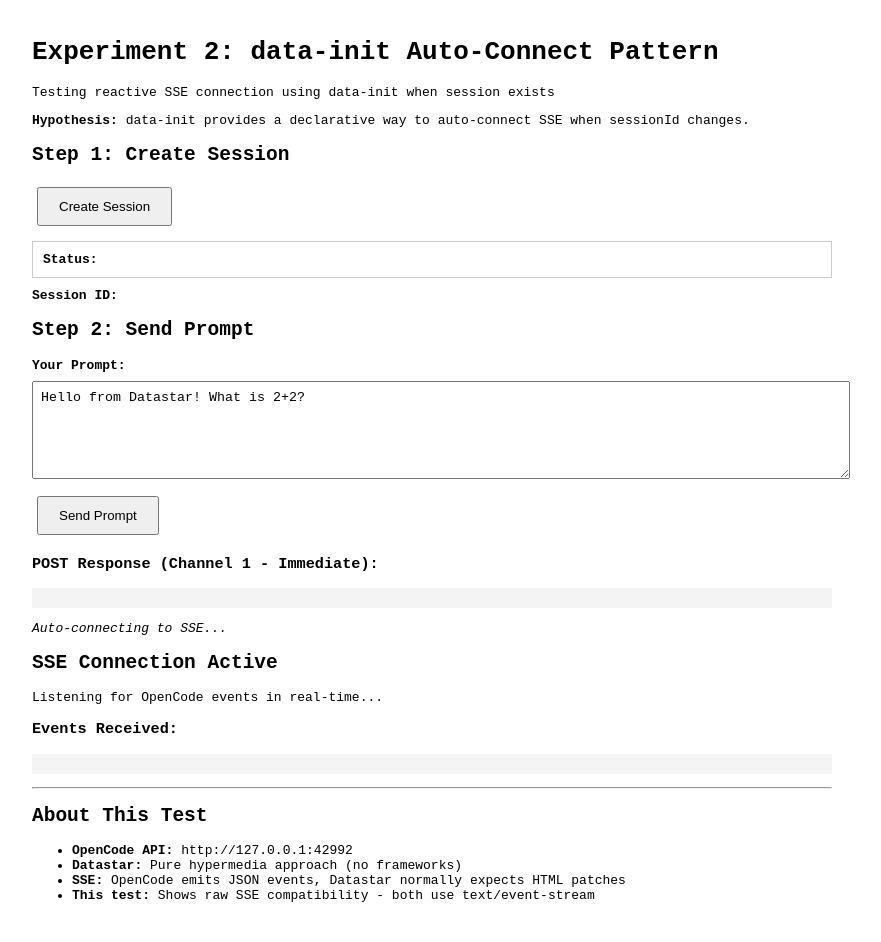
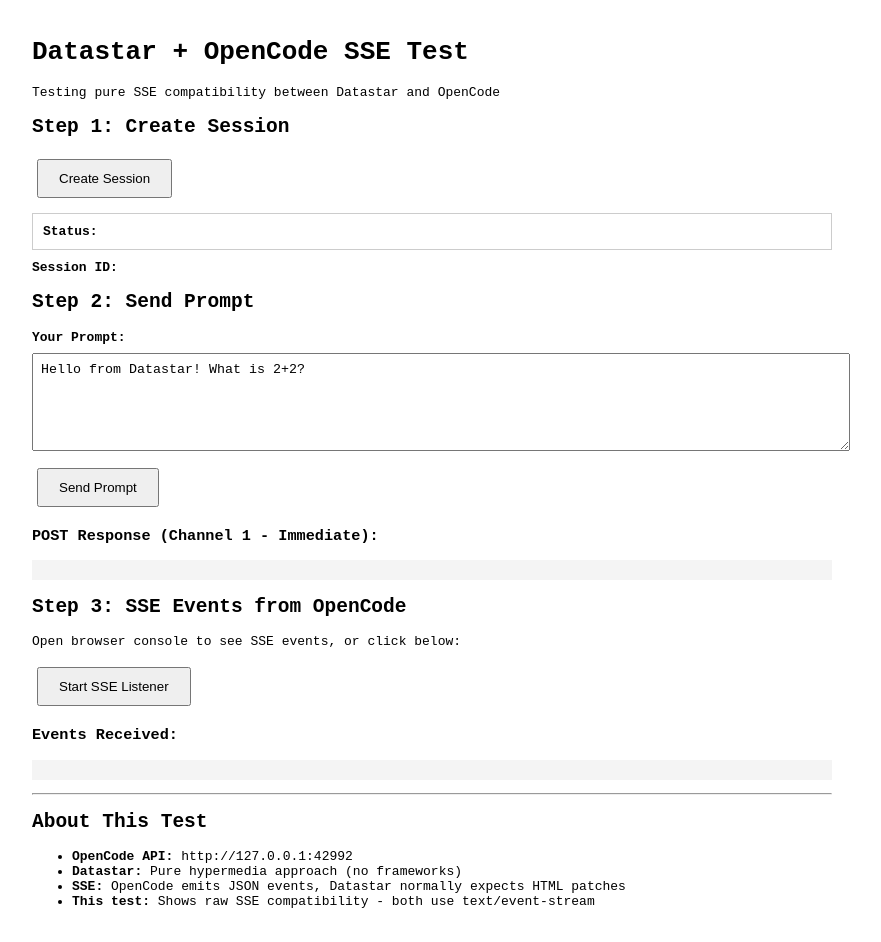
Before and after one commit to cboecking/datastar-opencode-demo, a plain HTML site: page demo-04-datastar-opencode-only-super-simple/index-baseline.html in a window 1280 px wide. Shown: the whole page, without its empty margins (208-1089 px from the left). Drawn offline with Linux system fonts and the light colour scheme.

Commit message:
updated demo-04 with final remarks and clarification + updated demo-03 with pipeline finding from nushell issue

```diff
--- a/demo-04-datastar-opencode-only-super-simple/index-experiment2-init.html
+++ b/demo-04-datastar-opencode-only-super-simple/index-baseline.html
@@ -13,12 +13,11 @@
   </style>
 </head>
 <body>
-  <h1>Experiment 2: data-init Auto-Connect Pattern</h1>
-  <p>Testing reactive SSE connection using data-init when session exists</p>
-  <p><strong>Hypothesis:</strong> data-init provides a declarative way to auto-connect SSE when sessionId changes.</p>
+  <h1>Datastar + OpenCode SSE Test</h1>
+  <p>Testing pure SSE compatibility between Datastar and OpenCode</p>
 
   <!-- Step 1: Create Session -->
-  <div data-signals="{sessionId: '', status: 'ready', events: [], postResponse: null, promptText: 'Hello from Datastar! What is 2+2?', sseActive: false}">
+  <div data-signals="{sessionId: '', status: 'ready', events: [], postResponse: null, promptText: 'Hello from Datastar! What is 2+2?'}">
 
     <h2>Step 1: Create Session</h2>
     <button
@@ -53,16 +52,14 @@
       </div>
     </div>
 
-    <!-- Auto-connect SSE when session exists (data-init pattern) -->
-    <div data-show="$sessionId !== '' && !$sseActive"
-         data-init="const es = new EventSource('http://127.0.0.1:42992/event'); es.onopen = () => {$sseActive = true; $status += ' | SSE connected'}; es.onmessage = e => {$events.push(e.data)}; es.onerror = () => {$sseActive = false; $status += ' | SSE error'}">
-      <p><em>Auto-connecting to SSE...</em></p>
-    </div>
-
-    <!-- SSE Status Display -->
-    <div data-show="$sseActive">
-      <h2>SSE Connection Active</h2>
-      <p>Listening for OpenCode events in real-time...</p>
+    <!-- Step 3: Listen to SSE Events -->
+    <div data-show="$sessionId !== ''">
+      <h2>Step 3: SSE Events from OpenCode</h2>
+      <p>Open browser console to see SSE events, or click below:</p>
+      <button
+        data-on:click="const es = new EventSource('http://127.0.0.1:42992/event'); es.onmessage = e => {$events.push(e.data); $status = 'Received ' + $events.length + ' events'}; es.onerror = e => $status = 'SSE Error'">
+        Start SSE Listener
+      </button>
     </div>
 
     <!-- Event Display -->
```
Also changed, not shown: 8 other files.
